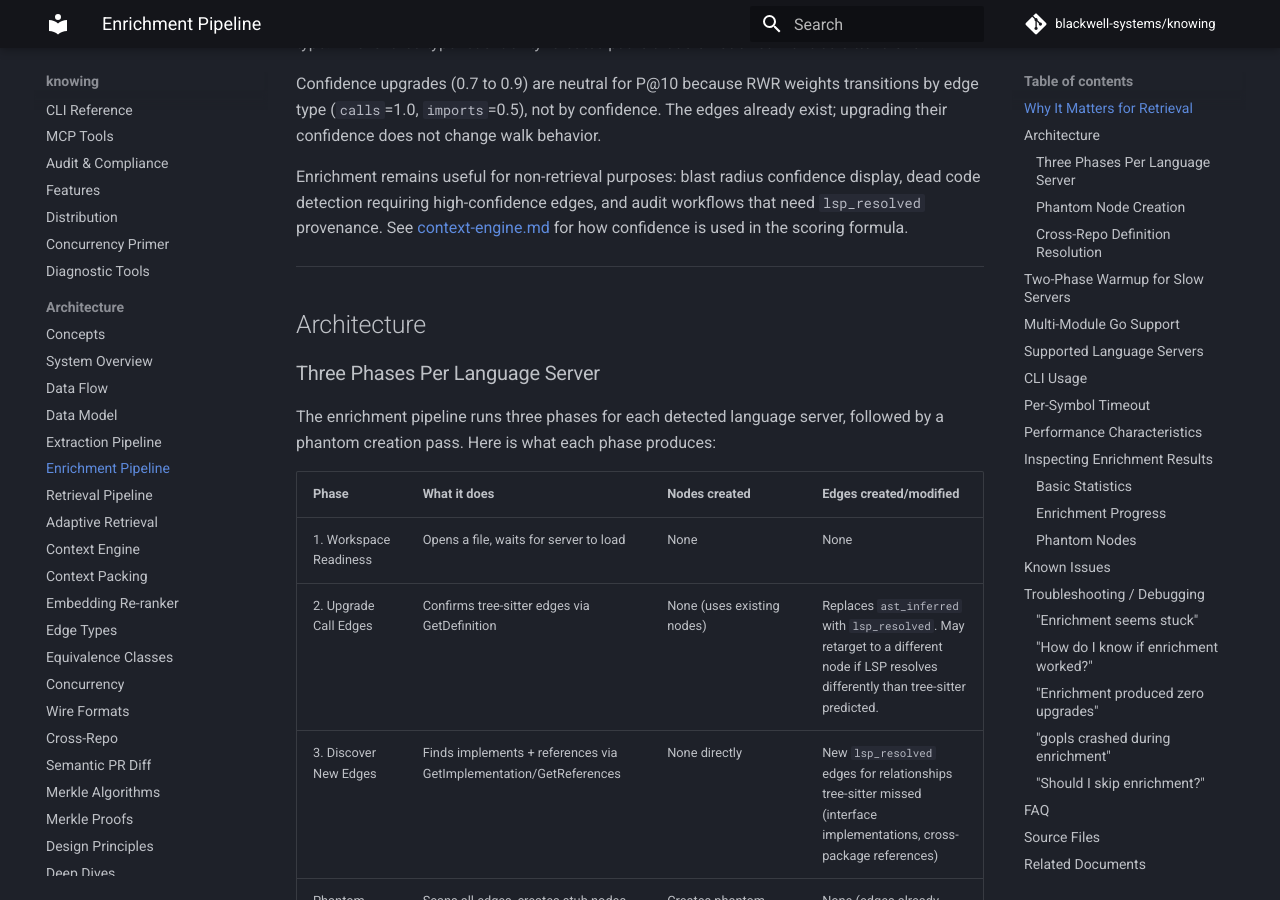
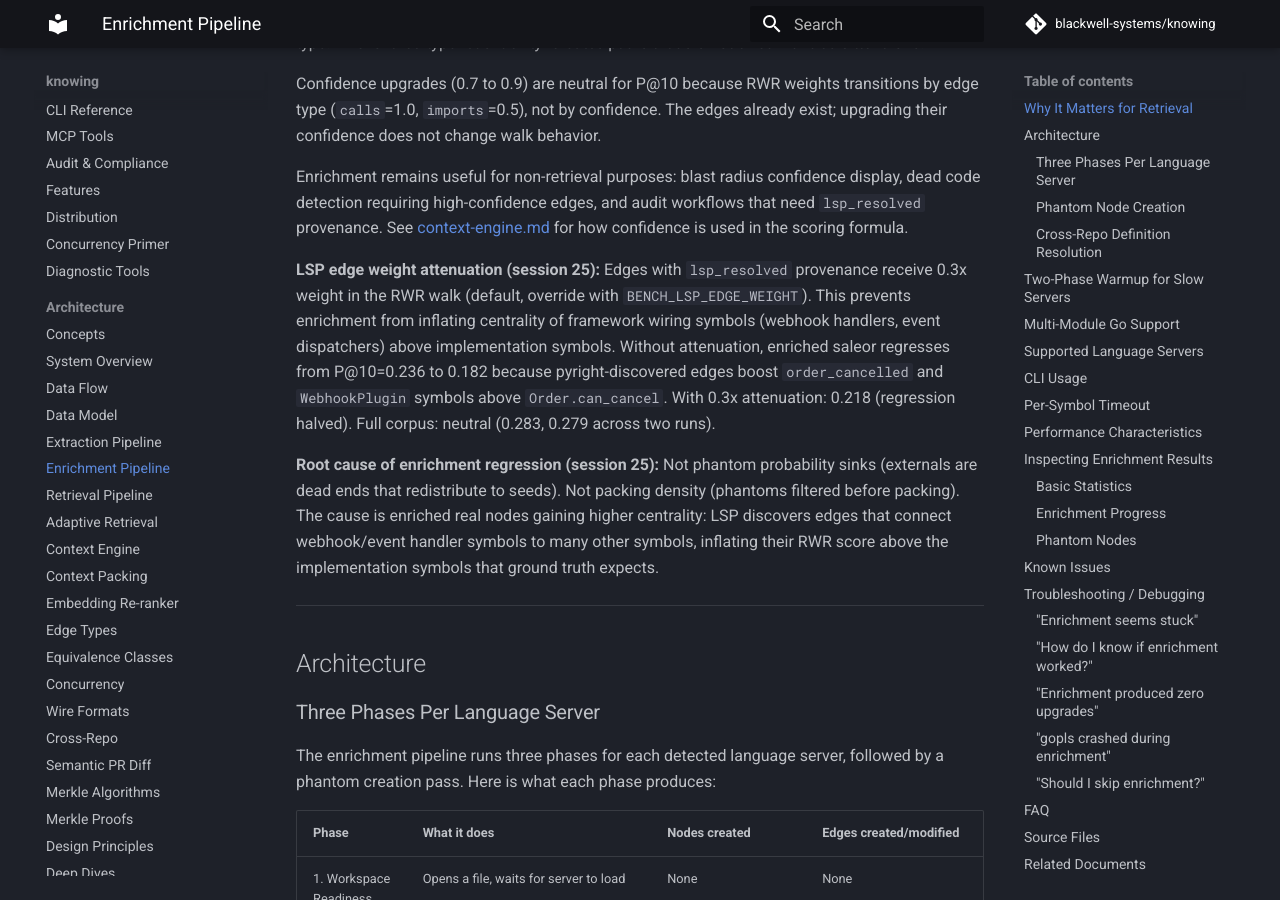
Before and after one commit to blackwell-systems/knowing, an MkDocs documentation site: the page built from docs/architecture/enrichment-pipeline.md, in a window 1280 px wide and 900 px high, scrolled down 961 px. Built offline with MkDocs 1.6.1 and Material for MkDocs 9.7.7, drawn with Linux system fonts in a browser that asks for light colours; comment, search, counter and statistics services are not loaded.

Commit message:
docs: add LSP edge attenuation and saleor regression root cause to enrichment-pipeline.md

```diff
--- a/docs/architecture/enrichment-pipeline.md
+++ b/docs/architecture/enrichment-pipeline.md
@@ -44,6 +44,20 @@ Enrichment remains useful for non-retrieval purposes: blast radius confidence di
 dead code detection requiring high-confidence edges, and audit workflows that need
 `lsp_resolved` provenance. See [context-engine.md](context-engine.md) for how confidence
 is used in the scoring formula.
+
+**LSP edge weight attenuation (session 25):** Edges with `lsp_resolved` provenance receive
+0.3x weight in the RWR walk (default, override with `BENCH_LSP_EDGE_WEIGHT`). This prevents
+enrichment from inflating centrality of framework wiring symbols (webhook handlers, event
+dispatchers) above implementation symbols. Without attenuation, enriched saleor regresses
+from P@10=0.236 to 0.182 because pyright-discovered edges boost `order_cancelled` and
+`WebhookPlugin` symbols above `Order.can_cancel`. With 0.3x attenuation: 0.218 (regression
+halved). Full corpus: neutral (0.283, 0.279 across two runs).
+
+**Root cause of enrichment regression (session 25):** Not phantom probability sinks (externals
+are dead ends that redistribute to seeds). Not packing density (phantoms filtered before
+packing). The cause is enriched real nodes gaining higher centrality: LSP discovers edges
+that connect webhook/event handler symbols to many other symbols, inflating their RWR score
+above the implementation symbols that ground truth expects.
 
 ---
 
```
